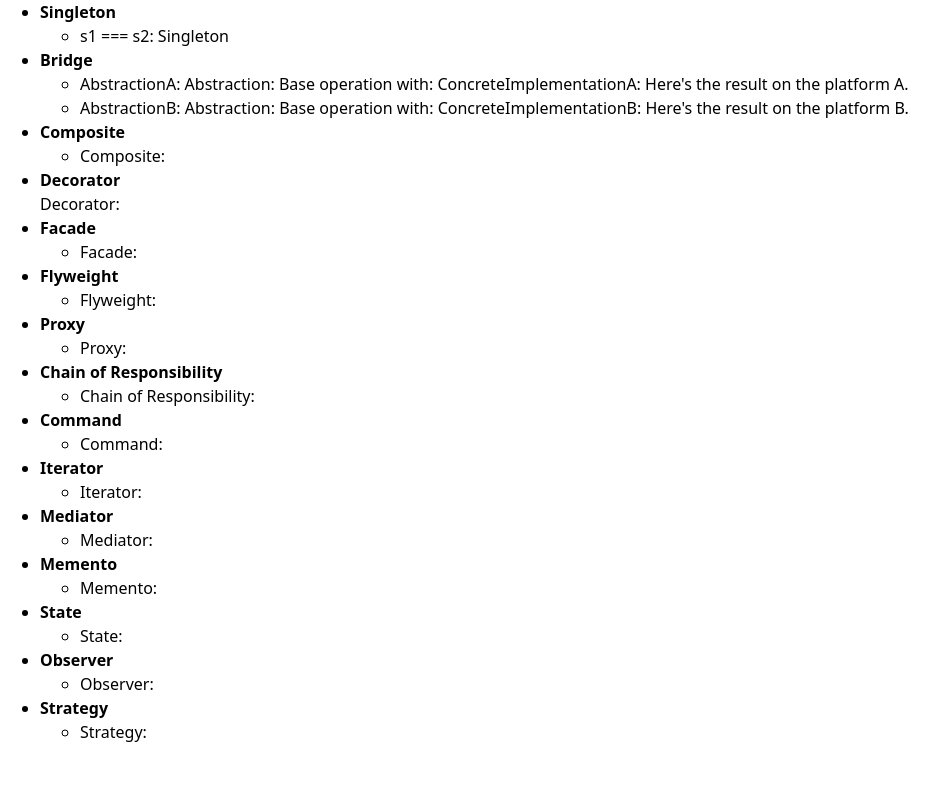
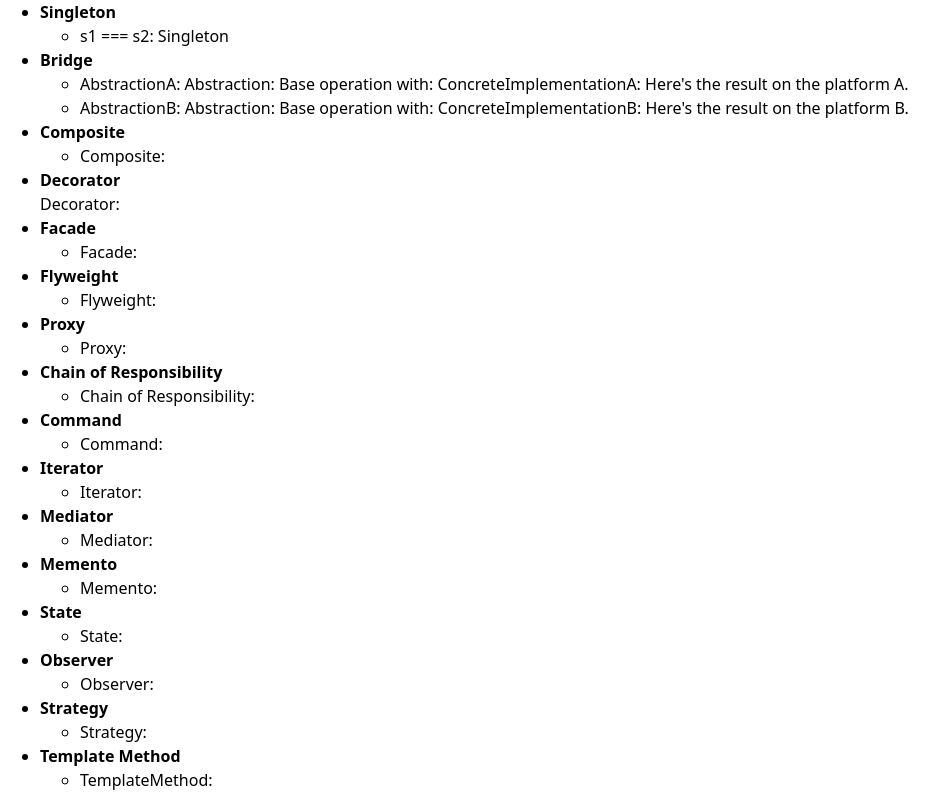
Before and after one commit to xieQin/react-ts-template, a React (Vite) app: page /design-patterns in a window 1280 px wide. Shown: the part 628-1420 px from the top of the page, without its empty margins (0-948 px from the left). Before the commit the page ends 1372 px from the top, so only its background shows below. Built offline with nearby package versions, Linux system fonts and the light colour scheme.

Commit message:
feat: add Template Method pattern

```diff
--- /dev/null
+++ b/src/views/DesignPatterns/TemplateMethod/index.tsx
@@ -0,0 +1,7 @@
+export default function TemplateMethodPage() {
+  return (
+    <ul>
+      <li>TemplateMethod: </li>
+    </ul>
+  );
+}
--- a/src/views/DesignPatterns/index.tsx
+++ b/src/views/DesignPatterns/index.tsx
@@ -19,6 +19,7 @@ import ProxyPage from "./Proxy";
 import SingletonPage from "./Singleton";
 import StatePage from "./State";
 import StrategyPage from "./Strategy";
+import TemplateMethodPage from "./TemplateMethod";
 
 const DesignPatternsPageConfigs = {
   [DesignPatterns.Factory]: FactoryPage,
@@ -40,6 +41,7 @@ const DesignPatternsPageConfigs = {
   [DesignPatterns.State]: StatePage,
   [DesignPatterns.Observer]: ObserverPage,
   [DesignPatterns.Strategy]: StrategyPage,
+  [DesignPatterns.TemplateMethod]: TemplateMethodPage,
 };
 
 export default function DesignPatternsPage() {
```
